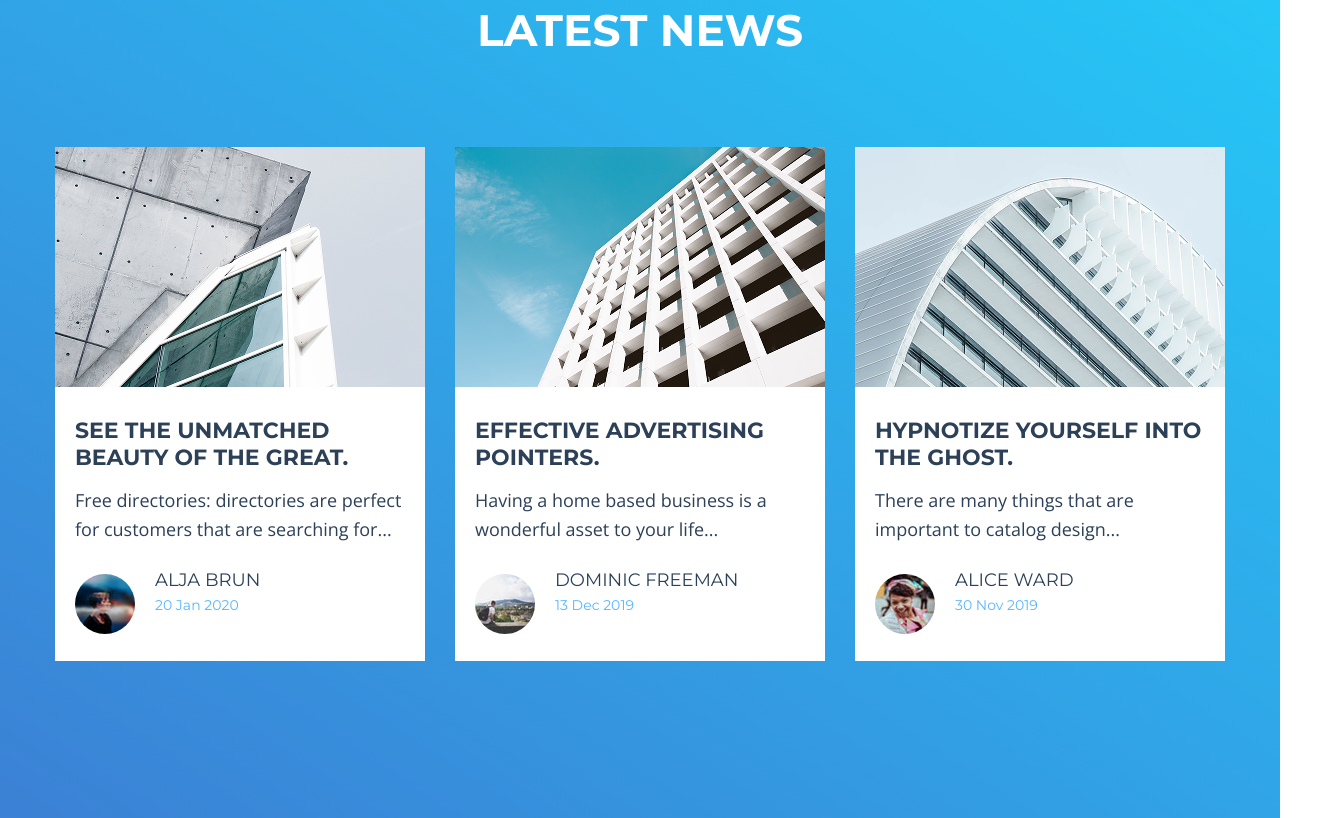
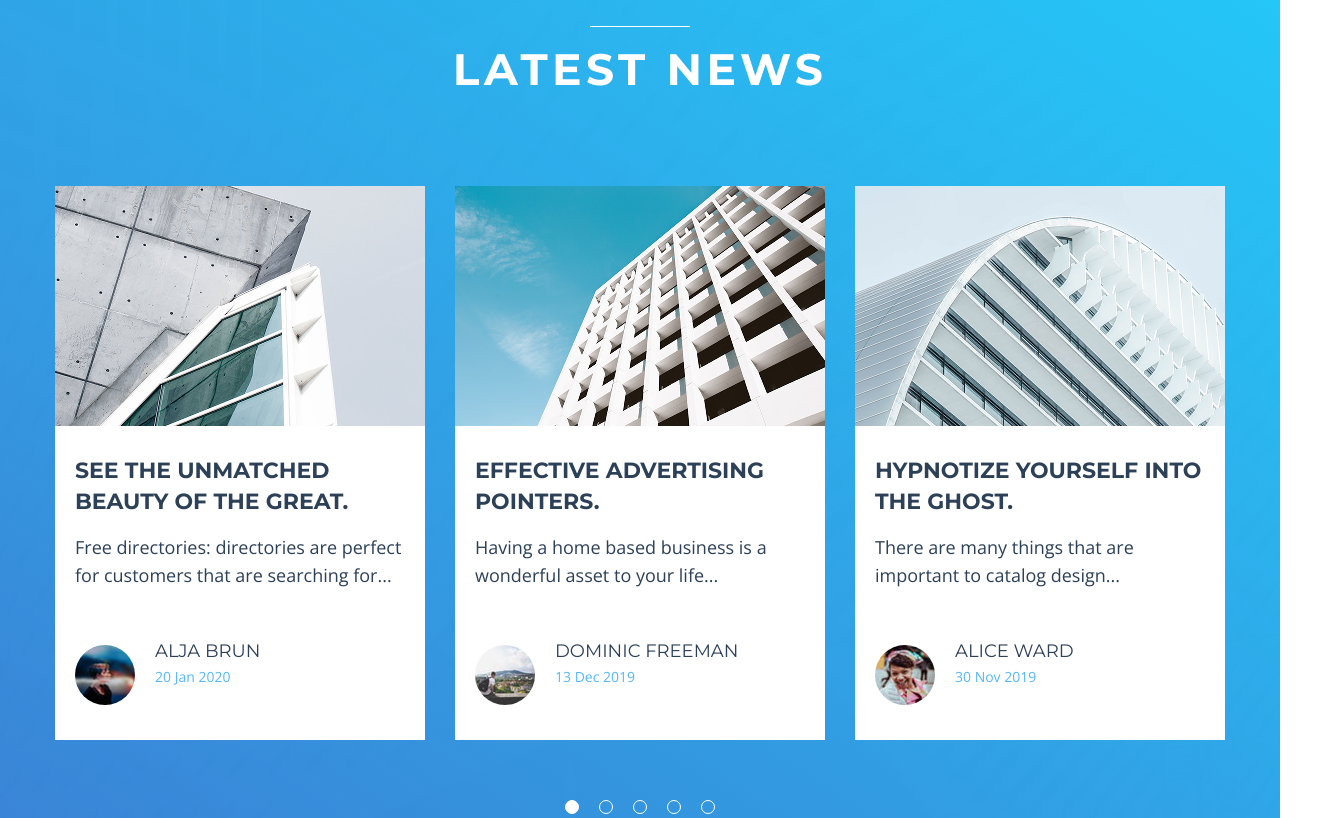
Before and after one commit to dimajpeg/monticello, a plain HTML site: page index.html in a window 1280 px wide. Shown: the part 2524-3342 px from the top of the page, 1325 px wide, since content can reach past the window. Drawn offline with nearby package versions, Linux system fonts and the light colour scheme.

Commit message:
добавил SVG-иконки для навигации и реализовал слайдер новостей на главной странице

```diff
--- a/index.html
+++ b/index.html
@@ -9,6 +9,7 @@
   <link
     href="https://fonts.googleapis.com/css2?family=Montserrat:ital,wght@0,100..900;1,100..900&family=Open+Sans:ital,wght@0,300..800;1,300..800&family=Source+Code+Pro:ital,wght@0,200..900;1,200..900&display=swap"
     rel="stylesheet">
+  <link rel="stylesheet" href="https://cdnjs.cloudflare.com/ajax/libs/font-awesome/5.15.4/css/all.min.css" />
   <link rel="stylesheet" href="style.css">
   <script src="script.js" defer></script>
   <title>Document</title>
@@ -32,13 +33,13 @@
           </ul>
         </nav>
         <div class="social">
-          <a href="https://www.facebook.com/" >
+          <a href="https://www.facebook.com/">
             <img src="images/facebook1.png" alt="Facebook">
           </a>
-          <a href="https://twitter.com/" >
+          <a href="https://twitter.com/">
             <img src="images/twitter.png" alt="Twitter">
           </a>
-          <a href="https://www.instagram.com/" >
+          <a href="https://www.instagram.com/">
             <img src="images/instagram.png" alt="Instagram">
           </a>
         </div>
@@ -99,8 +100,15 @@
           <h2>LATEST NEWS</h2>
         </div>
 
+        <!-- Главная обертка для всего слайдера -->
+        <div class="news-slider-wrapper">
+
+          <button class="slider-btn slider-btn-prev">
+            <img src="images/Left.svg" alt="Previous">
+          </button>
+
+          <div class="articles-container">
             <div class="articles">
-
               <div class="article">
                 <img src="images/news1.png" alt="News image">
                 <h3>SEE THE UNMATCHED BEAUTY OF THE GREAT.</h3>
@@ -113,7 +121,6 @@
                   </div>
                 </div>
               </div>
-
               <div class="article">
                 <img src="images/news2.png" alt="News image">
                 <h3>EFFECTIVE ADVERTISING POINTERS.</h3>
@@ -126,7 +133,6 @@
                   </div>
                 </div>
               </div>
-
               <div class="article">
                 <img src="images/news3.png" alt="News image">
                 <h3>HYPNOTIZE YOURSELF INTO THE GHOST.</h3>
@@ -140,6 +146,22 @@
                 </div>
               </div>
             </div>
+          </div>
+
+          <button class="slider-btn slider-btn-next">
+            <img src="images/Right.svg" alt="Next">
+          </button>
+
+        </div>
+
+        <div class="slider-dots">
+          <span class="active"></span>
+          <span></span>
+          <span></span>
+          <span></span>
+          <span></span>
+        </div>
+
       </div>
     </section>
 
--- a/style.css
+++ b/style.css
@@ -272,40 +272,44 @@ body {
   }
 
   .news {
-    /* padding: 120px; */
-    height: 978px;
-    background:
-      linear-gradient(213deg, #24ccfa 0%, #3c7fd4 100%);
+    padding: 140px 0; /* Отступы сверху и снизу */
+    /* ИСПОЛЬЗУЕМ ПРАВИЛЬНЫЙ ГРАДИЕНТ */
+    background: linear-gradient(213deg, #24ccfa 0%, #3c7fd4 100%);
     position: relative;
-    overflow: hidden;
 
-
+    /* Фоновый чертеж, если он нужен */
     &::before {
       content: '';
       position: absolute;
       bottom: 0;
-      left: 50%;
-      transform: translateX(-50%);
-      width: 1600px;
-      height: 978px;
-      background-size: contain;
-      opacity: 0.5;
+      left: 0;
+      width: 100%;
+      height: 100%;
+      background: url('images/header.png') no-repeat center bottom;
+      background-size: cover;
+      opacity: 0.1;
       z-index: 1;
     }
-
-    .container {
-      position: relative;
-      z-index: 2;
   }
 
-    .title {
+  .news .container {
+    position: relative;
+    z-index: 2; /* Все содержимое должно быть поверх фона */
+    max-width: 1170px;
+    margin: 0 auto;
+    padding: 0 15px;
+  }
+
+  /* Заголовок секции (без изменений) */
+  .news .title {
     text-align: center;
     margin-bottom: 90px;
-      padding-top: 100px;
 
     hr {
       width: 100px;
-        border: 1px solid var(--color-white);
+      height: 1px;
+      background-color: var(--color-white);
+      border: none;
       margin-bottom: 15px;
     }
 
@@ -313,32 +317,45 @@ body {
       font-family: var(--font-family);
       font-weight: 700;
       font-size: 44px;
+      letter-spacing: 0.1em;
       color: var(--color-white);
       text-transform: uppercase;
       margin: 0;
     }
   }
 
+  /* === БЛОК СЛАЙДЕРА - ПРАВИЛЬНАЯ СТРУКТУРА === */
+
+  /* Главная обертка */
+  .news-slider-wrapper {
+    position: relative;
+    /* Добавляем место по бокам для кнопок, чтобы они не наезжали на контент */
+    /* padding: 0 80px; */
+  }
+
+  /* Контейнер только для карточек (на одном уровне с кнопками) */
+  .articles-container {
+    overflow: hidden; /* Скрываем "лишние" карточки для будущего слайдера */
+  }
+
   .articles {
     display: flex;
-      justify-content: center;
+    justify-content: center; /* Центрируем карточки */
     gap: 30px;
   }
 
-
   .article {
+    background-color: #fff;
     width: 370px;
-      height: 514px;
-      background-color: var(--color-white);
+    flex-shrink: 0; /* Важно, чтобы карточки не сжимались */
     display: flex;
     flex-direction: column;
 
-      &>img {
-        width: 370px;
+    & > img {
+      width: 100%;
       height: 240px;
       object-fit: cover;
     }
-
 
     h3 {
       font-family: var(--font-family);
@@ -348,6 +365,7 @@ body {
       text-transform: uppercase;
       padding: 30px 20px 15px 20px;
       margin: 0;
+      line-height: 1.4;
     }
 
     p {
@@ -358,16 +376,14 @@ body {
       line-height: 1.6;
       padding: 0 20px;
       margin: 0;
-        flex-grow: 1;
+      flex-grow: 1; /* Этот трюк заставляет футер с автором прилипнуть к низу */
     }
 
-
     .author {
-        height: 60px;
       display: flex;
       align-items: center;
       padding: 30px 20px;
-
+      margin-top: 20px; /* Отступ от текста */
 
       img {
         width: 60px;
@@ -387,7 +403,7 @@ body {
         }
 
         h5 {
-            font-family: var(--font-family);
+          font-family: var(--third-family); /* Используем Open Sans, как в макете */
           font-weight: 400;
           font-size: 14px;
           color: var(--color-blue);
@@ -395,6 +411,64 @@ body {
         }
       }
     }
+  }
+
+  /* Стили для кнопок "вперед/назад" (на одном уровне с .articles-container) */
+  .slider-btn {
+    position: absolute;
+    top: 50%;
+    transform: translateY(-50%);
+    z-index: 10;
+
+    display: flex;
+    align-items: center;
+    justify-content: center;
+
+    width: 40px;
+    height: 40px;
+    background-color: transparent;
+    border: 1px solid rgba(255, 255, 255, 0.7);
+    border-radius: 50%;
+    cursor: pointer;
+    transition: all 0.3s ease;
+
+    img {
+      width: 10px;
+    }
+
+    &:hover {
+      background-color: rgba(255, 255, 255, 0.1);
+      border-color: #fff;
+    }
+
+    &.slider-btn-prev {
+      left: -100px;
+    }
+
+    &.slider-btn-next {
+      right: -100px;
+    }
+  }
+
+  /* Стили для точек (находятся вне .news-slider-wrapper, но внутри .container) */
+  .slider-dots {
+    display: flex;
+    justify-content: center;
+    gap: 20px;
+    margin-top: 60px;
+
+    span {
+      display: block;
+      width: 12px;
+      height: 12px;
+      border: 1px solid var(--color-white);
+      border-radius: 50%;
+      cursor: pointer;
+      transition: background-color 0.3s ease;
+    }
+
+    span.active {
+      background-color: var(--color-white);
     }
   }
 
@@ -674,4 +748,5 @@ body {
       color: var(--color-white);
     }
   }
+
 }
```
Also changed, not shown: images/Left.svg (added), images/Right.svg (added). Lines whose indentation alone changed are shown as unchanged.
